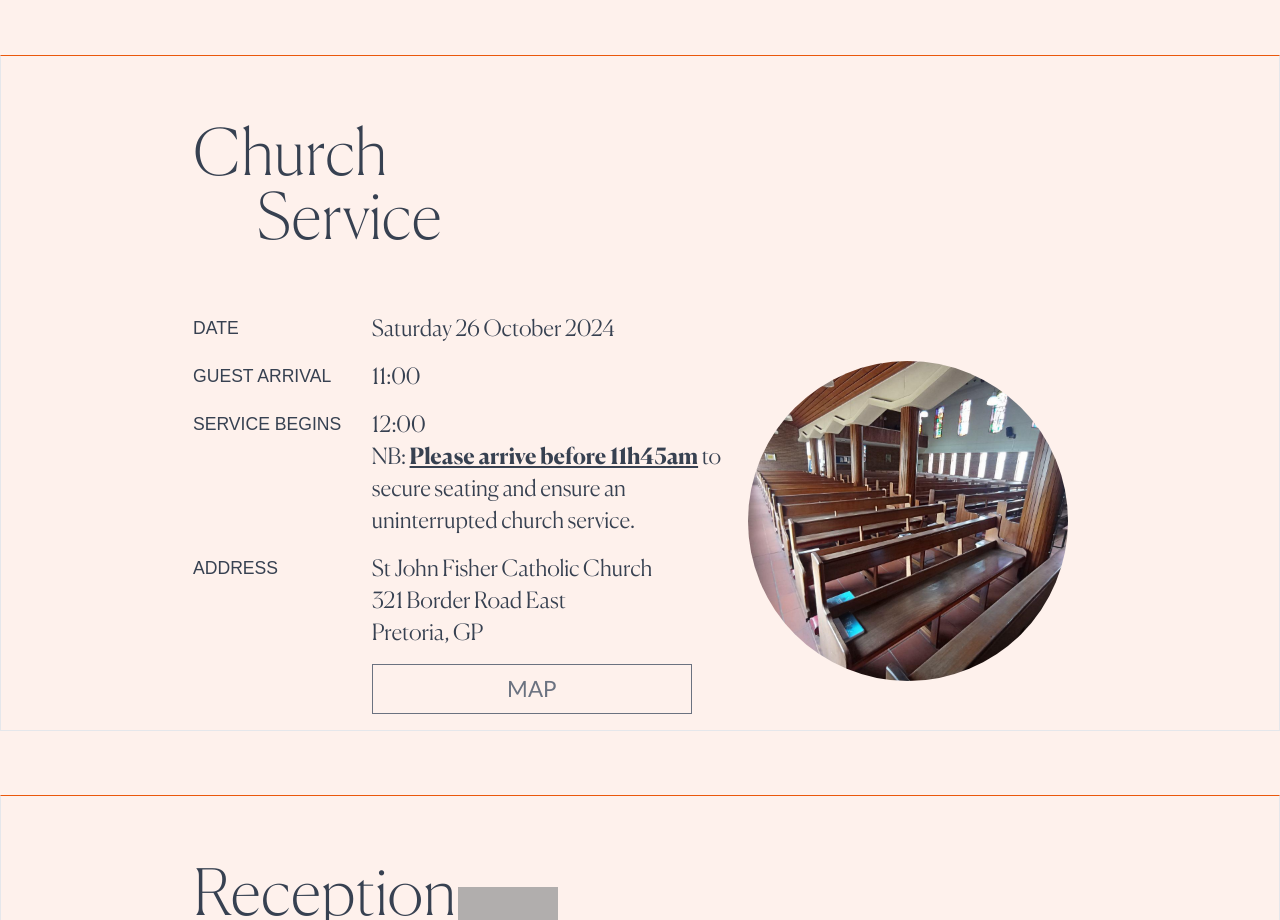
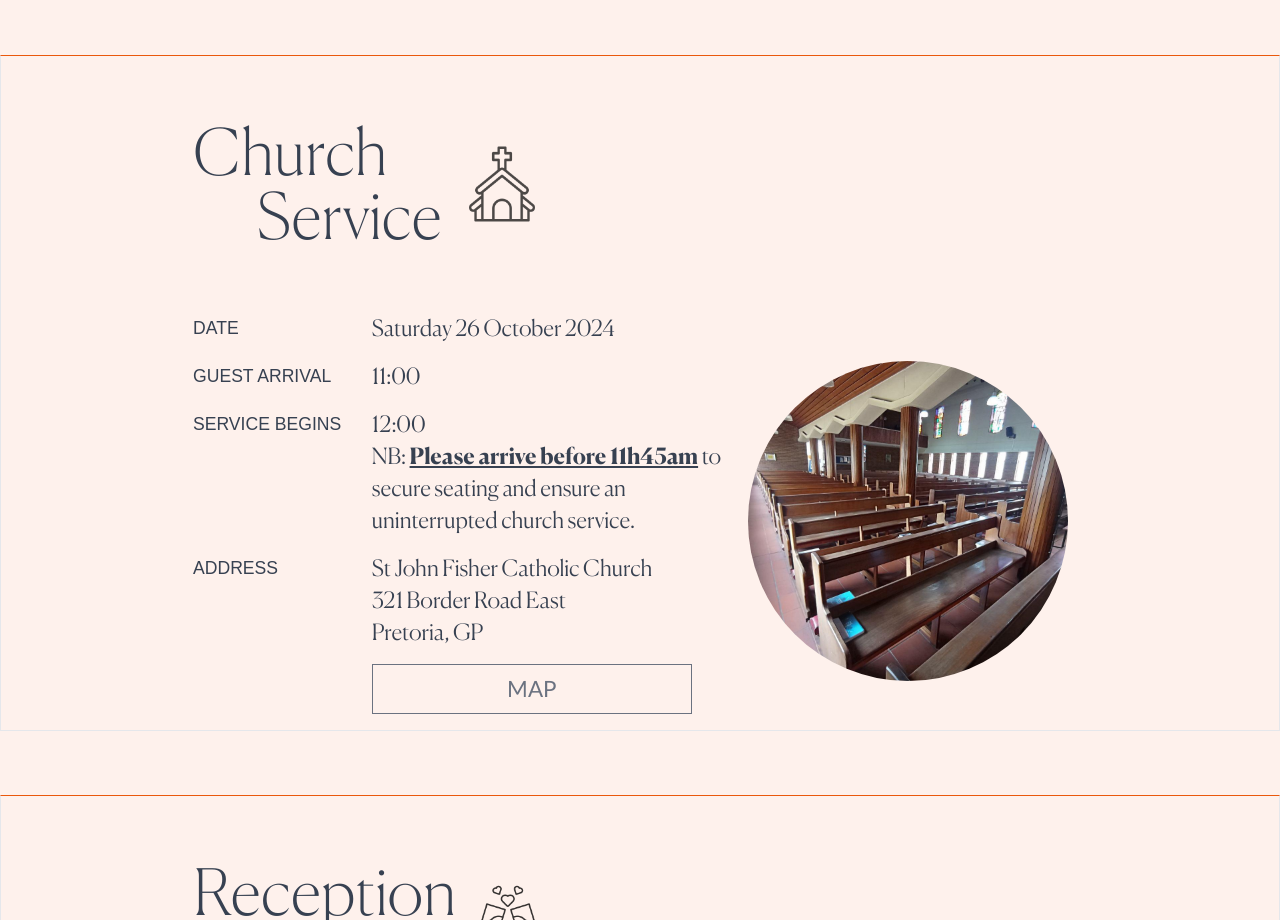
Before and after one commit to Psyfo/khumalo-wedding, a Next.js app: page / in a window 1280 px wide. Shown: the part 1860-2780 px from the top of the page. Built offline with nearby package versions, Linux system fonts and the light colour scheme; grey boxes are pictures that could not be loaded; a web font is replaced by a local one.

Commit message:
Refactor Schedule component to add church service details and icon

```diff
--- a/src/app/Schedule/Schedule.tsx
+++ b/src/app/Schedule/Schedule.tsx
@@ -5,9 +5,20 @@ const Schedule: React.FC = () => {
   return (
     <section className='w-screen flex flex-col items-center my-[4rem]  overflow-x-hidden border border-t-orange-600'>
       {/* Church Service */}
-      <div className='mr-auto px-[2rem] lg:px-[12rem] font-canela font-thin text-gray-700 text-[2.5rem] md:text-[3.9rem] lg:text-[4rem] capitalize leading-none my-[4rem]'>
-        <h1 className='transform translate-x-[0%] '>Church</h1>
-        <h1 className='transform translate-x-[4rem]'>Service</h1>
+      <div className='mr-auto px-[2rem] lg:px-[12rem] font-canela font-thin text-gray-700 text-[2.5rem] md:text-[3.9rem] lg:text-[4rem] capitalize leading-none my-[4rem] flex items-center'>
+        <div className='flex flex-col'>
+          <h1 className='transform translate-x-[0%]'>Church</h1>
+          <h1 className='transform translate-x-[4rem]'>Service</h1>
+        </div>
+        <div className='ml-[3rem] lg:ml-[4rem]'>
+          <Image
+            src='/images/schedule/icon-church-3.png'
+            alt='Church Icon'
+            height={100} // Adjust this height as necessary
+            width={100} // Adjust this width as necessary to maintain aspect ratio
+            className='object-contain h-[3.5rem] lg:h-[5rem] opacity-70'
+          />
+        </div>
       </div>
 
       {/* Info Blocks */}
```
Also changed, not shown: public/images/schedule/arch.png (added), public/images/schedule/toast2.png (added).
